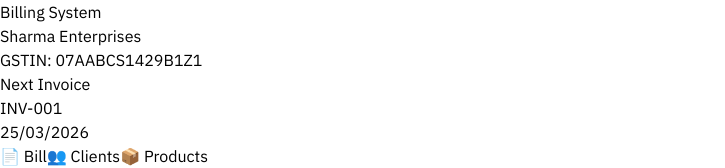
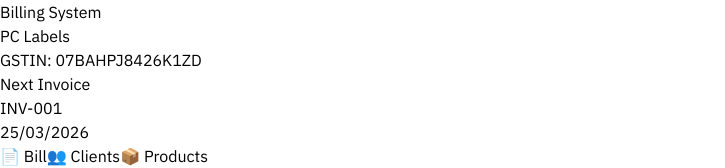
Before and after one commit to jhalucky/Mini-Tally, a React (Vite) app: page / in a window 1280 px wide. Shown: the top 168 px of the page, without its empty margins (0-725 px from the left). Built offline with nearby package versions, Linux system fonts and the light colour scheme.

Commit message:
files added

```diff
--- a/src/data/items.js
+++ b/src/data/items.js
@@ -8,12 +8,12 @@
  */
 
 export const COMPANY = {
-  name:      "Sharma Enterprises",
-  address:   "Shop No. 12, Industrial Area, Phase 2",
-  city:      "New Delhi - 110001",
-  phone:     "+91 98765 43210",
-  email:     "billing@sharmaenterprises.in",
-  gstin:     "07AABCS1429B1Z1",
+  name:      "PC Labels",
+  address:   "Z-32, 3rd Floor, Okhla Industrial Area, Phase 2",
+  city:      "New Delhi - 110020",
+  phone:     "+91-9871088867",
+  email:     "pclabels98@gmail.com",
+  gstin:     "07BAHPJ8426K1ZD",
   state:     "Delhi",
   stateCode: "07",
 };
```
